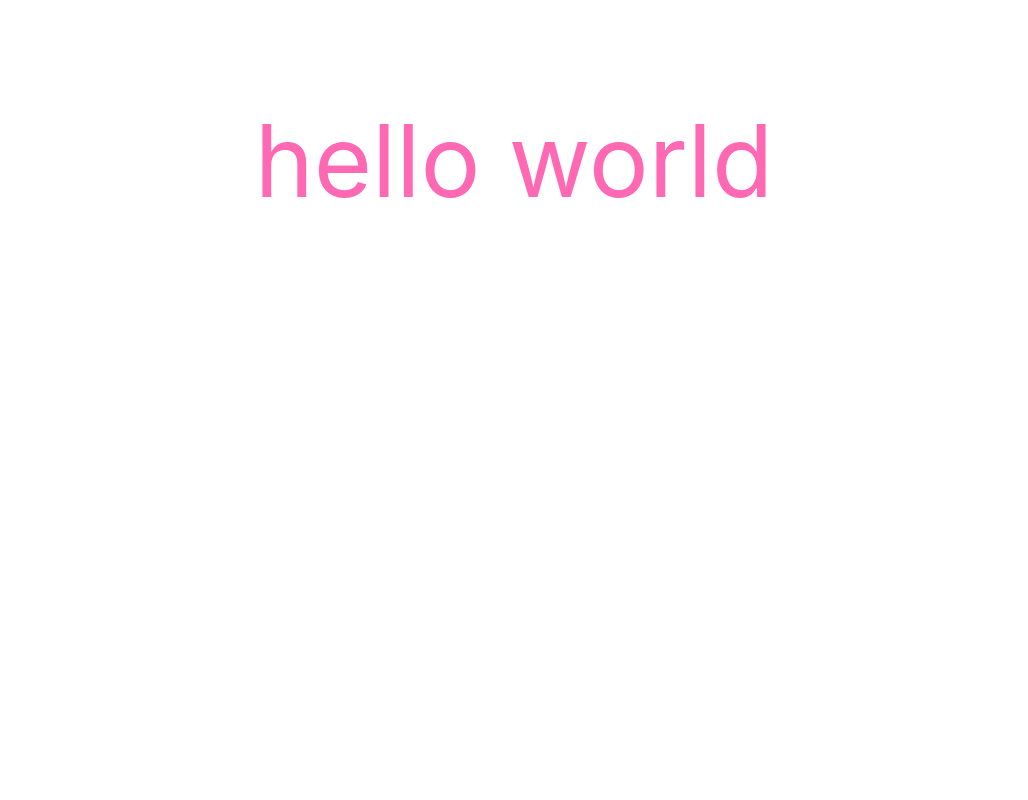
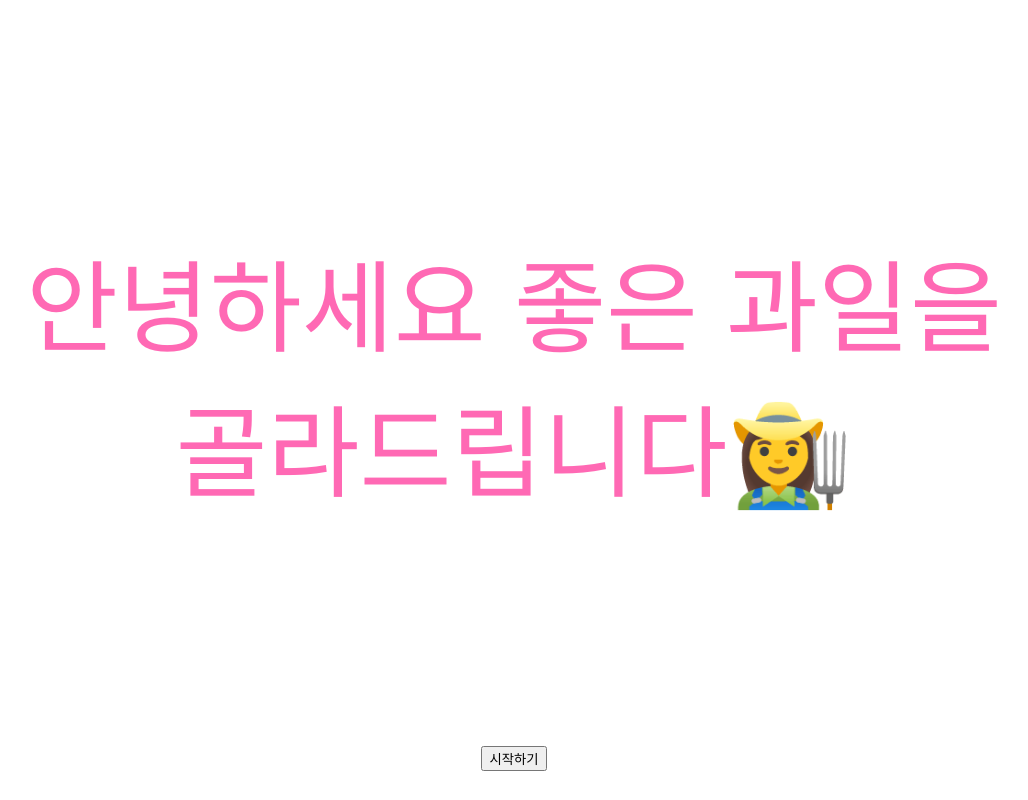
Before and after one commit to djmin43/vite-website, a React (Vite) app: page / in a window 1280 px wide. Shown: the whole page, without its empty margins (126-1154 px from the left). Built offline with nearby package versions, Linux system fonts and the light colour scheme.

Commit message:
working on button at landing page

```diff
--- a/src/App.tsx
+++ b/src/App.tsx
@@ -5,7 +5,7 @@ import './App.css'
 const App= (): ReactElement => {
   return (
     <div>
-      <LandingPage />
+        <LandingPage />
     </div>
   )
 }
--- a/src/components/LandingPage.tsx
+++ b/src/components/LandingPage.tsx
@@ -1,42 +1,49 @@
 /** @jsx jsx */
 import React, { ReactElement } from 'react'
 import { jsx, css, keyframes } from '@emotion/react'
+import Button from './common/Button'
 
-const bounce = keyframes`
-  from, 20%, 53%, 80%, to {
-    transform: translate3d(0,0,0);
-    opacity: 0.5;
+const fade = keyframes`
+  from {
+    opacity: 0
   }
-
-  40%, 43% {
-    transform: translate3d(0, -30px, 0);
-    opacity: 1;
-  }
-
-  70% {
-    transform: translate3d(0, -15px, 0);
-  }
-
-  90% {
-    transform: translate3d(0,-4px,0);
+  to {
+    opacity: 1
   }
 `
 
-const hotpink = css({
+const intro = css({
   color: 'hotpink',
   fontSize: `100px`,
+  padding: '10vw',
+  textAlign: 'center',
+  animation: `${fade} 2s ease-in`,
   '&:hover': {
-    animation: `${bounce} 1s ease infinite`
   }
+})
+
+const landingPageLayout = css({
+  display: 'flex',
+  justifyContent: 'center',
+  alignItems: 'center',
+  flexDirection: 'column'
 })
 
 const LandingPage = (): ReactElement => {
   return (
+    <div
+      css={landingPageLayout}
+    >
     <p
-      css={hotpink}
+      css={intro}
     >
-      hello world
+      안녕하세요 좋은 과일을 골라드립니다👩‍🌾
     </p>
+      <Button
+        name='시작하기'
+        buttonType='bigButton'
+      />
+  </div>
   )
 }
 
--- /dev/null
+++ b/src/components/common/Button.tsx
@@ -0,0 +1,38 @@
+/** @jsx jsx */
+import React, { ReactElement } from 'react'
+import { jsx, css, keyframes } from '@emotion/react'
+
+export interface ButtonProps {
+  name: String
+  buttonType: String
+}
+
+const bigButton = css({
+  width: '30vw',
+  height: '5vh',
+  padding: '1rem',
+  color: '#ffff',
+  background: '#1565c0',
+  border: 'none',
+  fontSize: '1rem',
+  '&:active': {
+    background: '#003c8f'
+  }
+})
+
+const Button = ({name, buttonType}: ButtonProps): ReactElement => {
+
+  return (
+    <div>
+      <button
+        css={`
+          ${buttonType}
+        `}
+      >
+        {name}
+      </button>
+    </div>
+  )
+}
+
+export default Button
```
